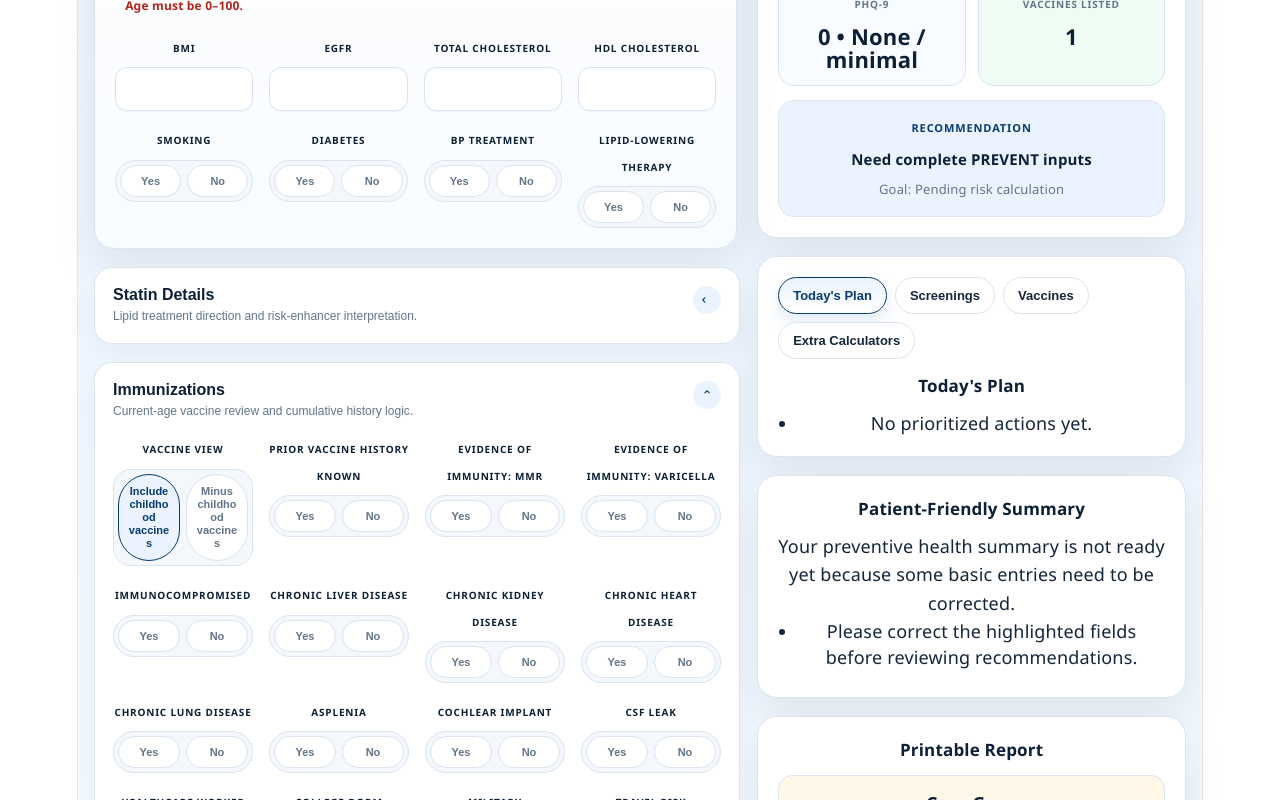
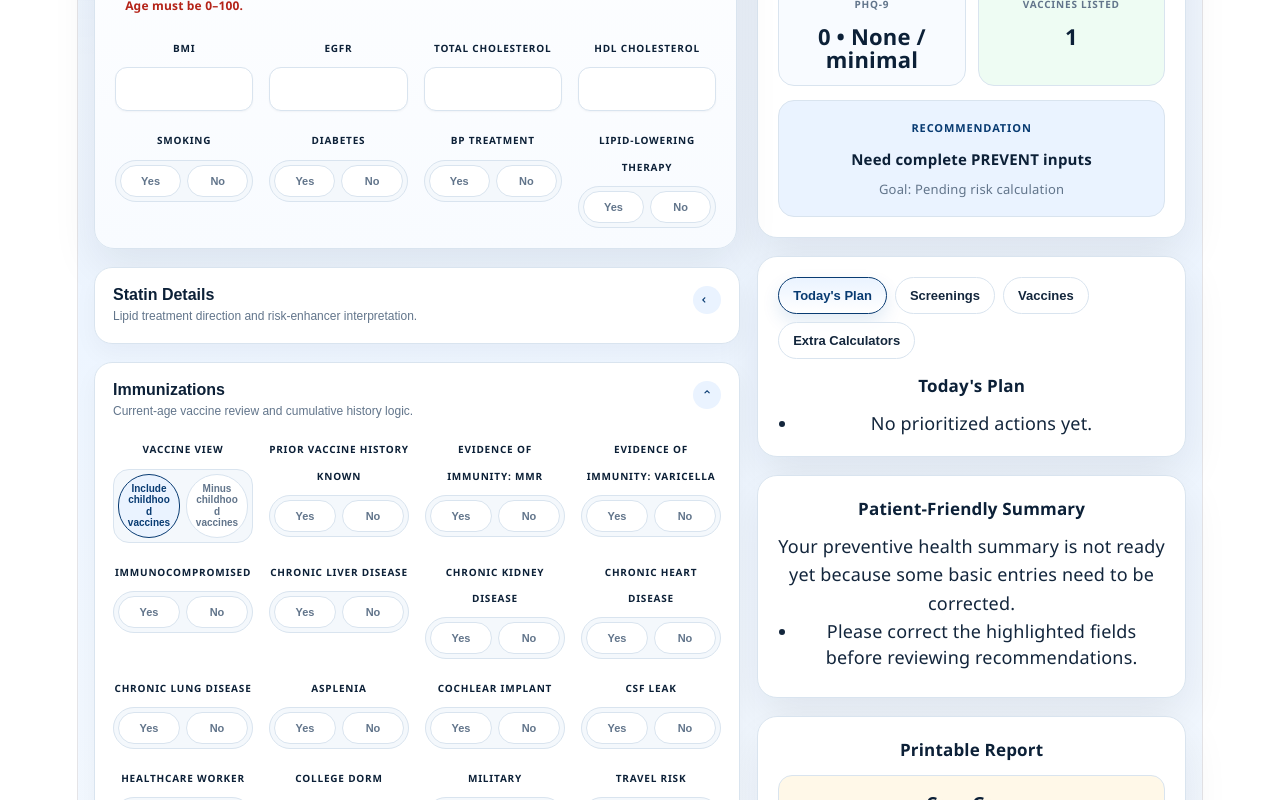
Before and after one commit to danbevington/preventive-health-tool, a React (Vite) app: page / in a window 1280 px wide. Both pictures are taken after a click on the button 415 px from the left and 979 px from the top of the page. Shown: the part 579-1379 px from the top of the page. Built offline with nearby package versions, Linux system fonts and the light colour scheme.

Commit message:
Tab wording alignment fix

```diff
--- a/src/App.jsx
+++ b/src/App.jsx
@@ -262,6 +262,10 @@ function tabButtonStyle(active) {
     fontWeight: 800,
     fontSize: "13px",
     boxShadow: active ? "0 8px 18px rgba(11,92,171,0.12)" : "none",
+    textAlign: "left",
+    justifyContent: "flex-start",
+    display: "inline-flex",
+    alignItems: "center",
   };
 }
 
@@ -736,9 +740,7 @@ function getCumulativeVaccinesByAgeAndRisk(form) {
     addUnique(vaccines, "Hepatitis B if not previously completed");
     addUnique(vaccines, "Hepatitis A if catch-up or indicated");
   }
-  if (age >= 27 && age <= 45) {
-    addUnique(vaccines, "HPV based on shared clinical decision-making if not adequately vaccinated");
-  }
+  if (age >= 27 && age <= 45) addUnique(vaccines, "HPV based on shared clinical decision-making if not adequately vaccinated");
   if (age >= 50 || immunocompromised) addUnique(vaccines, "Recombinant zoster (RZV) 2-dose series");
   if (age >= 60 && age < 75) addUnique(vaccines, "RSV vaccine if indicated / shared clinical decision-making");
   if (age >= 75) addUnique(vaccines, "RSV vaccine");
@@ -1064,15 +1066,15 @@ function ModeToggle({ name, label, value, onChange }) {
   const pillStyle = (active) => ({
     flex: 1,
     minWidth: 0,
-    padding: "10px 8px",
+    padding: "8px 8px",
     borderRadius: "999px",
     border: `1px solid ${active ? COLORS.primaryDark : COLORS.border}`,
     background: active ? COLORS.primarySoft : "#fff",
     color: active ? COLORS.primaryDark : COLORS.textSoft,
     fontWeight: 800,
-    fontSize: "11px",
+    fontSize: "10px",
     cursor: "pointer",
-    lineHeight: 1.2,
+    lineHeight: 1.15,
     whiteSpace: "normal",
     wordBreak: "break-word",
     textAlign: "center",
@@ -1098,7 +1100,7 @@ function ModeToggle({ name, label, value, onChange }) {
           display: "flex",
           gap: "6px",
           padding: "4px",
-          borderRadius: "18px",
+          borderRadius: "16px",
           background: "#f4f8fc",
           border: `1px solid ${COLORS.border}`,
           width: "100%",
@@ -2055,7 +2057,15 @@ export default function App() {
             </div>
 
             <div className="print-card" style={cardStyle()}>
-              <div style={{ display: "flex", gap: "8px", flexWrap: "wrap", marginBottom: "14px" }}>
+              <div
+                style={{
+                  display: "flex",
+                  gap: "8px",
+                  flexWrap: "wrap",
+                  marginBottom: "14px",
+                  justifyContent: "flex-start",
+                }}
+              >
                 {[
                   ["plan", "Today's Plan"],
                   ["screenings", "Screenings"],
```
